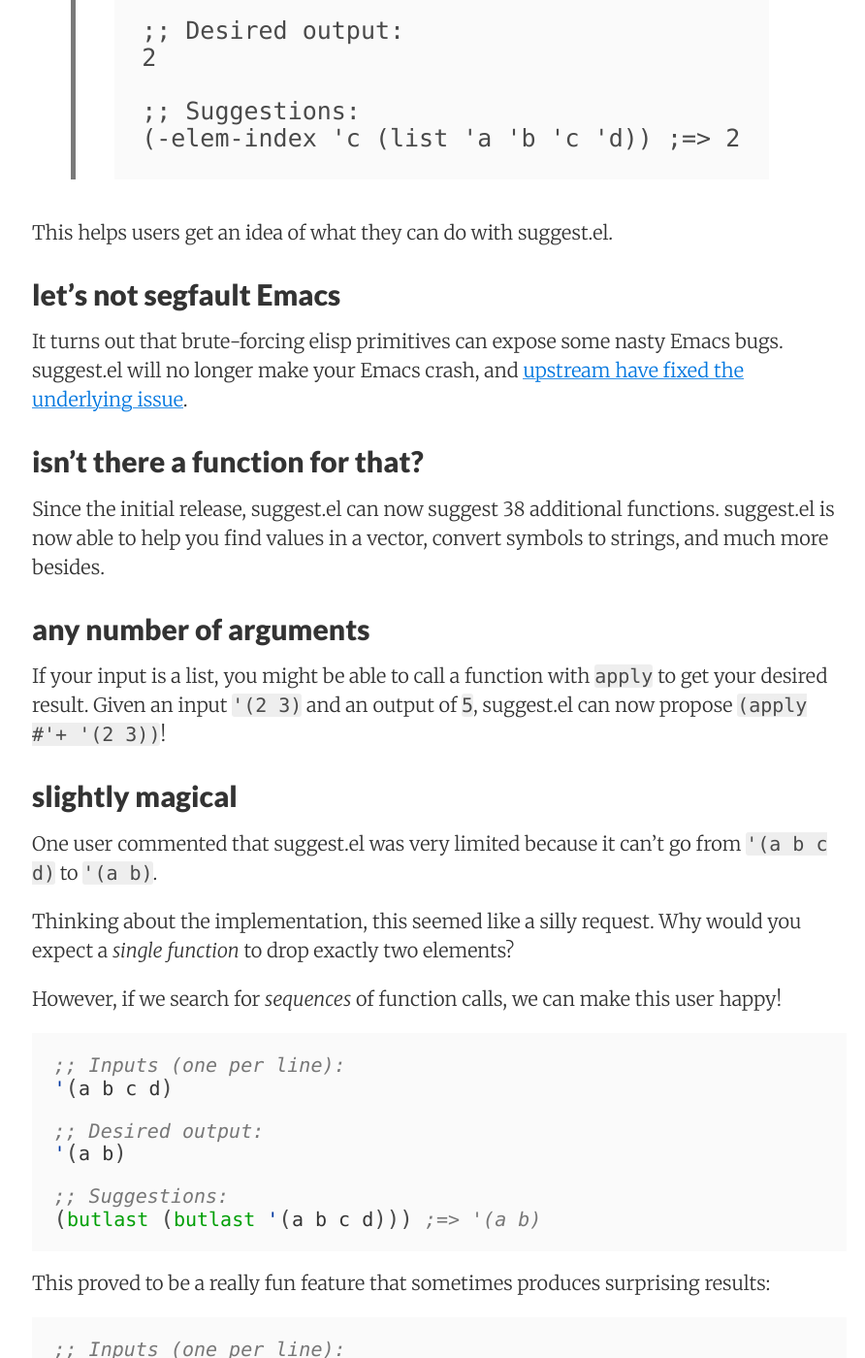
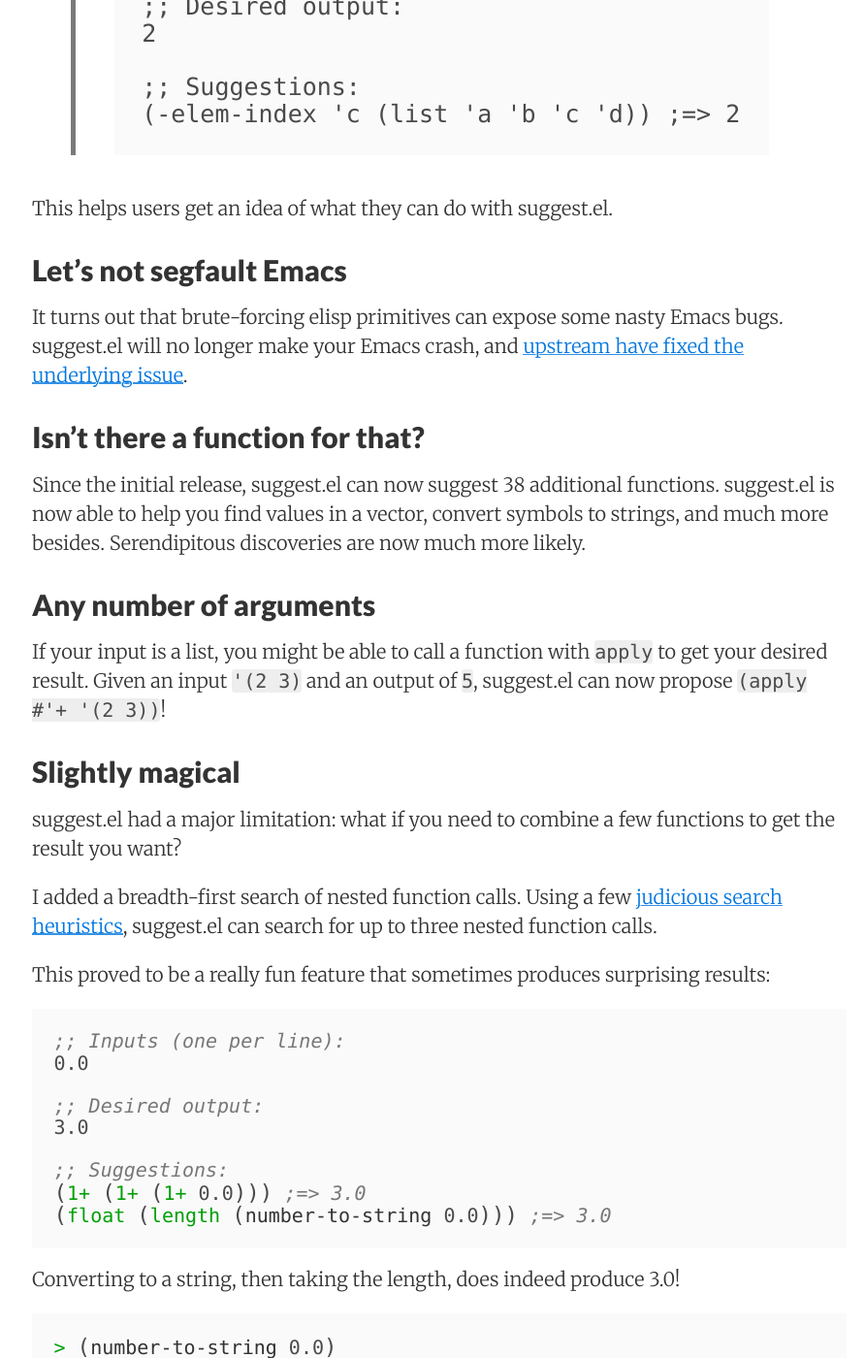
Before and after one commit to Wilfred/wilfred.github.com, a Jekyll site: the page built from _posts/2017-07-02-synthesising-elisp-code.markdown, in a window 1280 px wide and 1400 px high, scrolled down 1171 px. Shown: the whole window at 97% size, without its empty margins (187-1079 px from the left). Built offline with Jekyll 4.4.1, drawn with Linux system fonts in a browser that asks for light colours; nearby versions of some CDN libraries; comment, search, counter and statistics services are not loaded; some of the changed text lies outside the part shown.

Commit message:
Second draft

````diff
--- a/_posts/2017-07-02-synthesising-elisp-code.markdown
+++ b/_posts/2017-07-02-synthesising-elisp-code.markdown
@@ -2,21 +2,21 @@
 layout: post
 title: "Synthesising Elisp Code"
 ---
-
-<blockquote class="twitter-tweet" data-lang="en"><p lang="en" dir="ltr">Just look at this awesome Emacs mode.<br><br>(It&#39;s <a href="https://t.co/wBOvlM0ixK">https://t.co/wBOvlM0ixK</a> and <a href="https://twitter.com/_wilfredh">@_wilfredh</a> did it) <a href="https://t.co/5SV1MgnHJP">pic.twitter.com/5SV1MgnHJP</a></p>&mdash; ☭🚀🐕 Bodil 🐕🚀☭ (@bodil) <a href="https://twitter.com/bodil/status/762770893298950146">August 8, 2016</a></blockquote>
-<script async src="//platform.twitter.com/widgets.js" charset="utf-8"></script>
 
 I've just released v0.3
 of [suggest.el](https://github.com/Wilfred/suggest.el), an Emacs
 package for discovering elisp functions. You supply an example input
 and output, and it makes suggestions.
 
-The initial release was already useful, but v0.3 is now much smarter.
+v0.3 is much smarter, and almost magical in places. Let's take a look.
 
-## what is this, anyway?
+## What is this, anyway?
 
-Communicating what suggest.el does is difficult. Bodil's tweet above
-did a much better job of communicating usage, so I've overhauled the
+<blockquote class="twitter-tweet" data-lang="en"><p lang="en" dir="ltr">Just look at this awesome Emacs mode.<br><br>(It&#39;s <a href="https://t.co/wBOvlM0ixK">https://t.co/wBOvlM0ixK</a> and <a href="https://twitter.com/_wilfredh">@_wilfredh</a> did it) <a href="https://t.co/5SV1MgnHJP">pic.twitter.com/5SV1MgnHJP</a></p>&mdash; ☭🚀🐕 Bodil 🐕🚀☭ (@bodil) <a href="https://twitter.com/bodil/status/762770893298950146">August 8, 2016</a></blockquote>
+<script async src="//platform.twitter.com/widgets.js" charset="utf-8"></script>
+
+Communicating what suggest.el does is difficult. Bodil's tweet did a
+much better job of communicating usage, so I've overhauled the
 README. It's now full of examples like this:
 
 <blockquote>
@@ -35,47 +35,34 @@
 
 This helps users get an idea of what they can do with suggest.el.
 
-## let's not segfault Emacs
+## Let's not segfault Emacs
 
 It turns out that brute-forcing elisp primitives can expose
 some nasty Emacs bugs. suggest.el will no longer make your Emacs
 crash, and
 [upstream have fixed the underlying issue](https://debbugs.gnu.org/cgi/bugreport.cgi?bug=25684).
 
-## isn't there a function for that?
+## Isn't there a function for that?
 
 Since the initial release, suggest.el can now suggest 38 additional
 functions. suggest.el is now able to help you find values in a vector,
-convert symbols to strings, and much more besides.
+convert symbols to strings, and much more besides. Serendipitous
+discoveries are now much more likely.
 
-## any number of arguments
+## Any number of arguments
 
 If your input is a list, you might be able to call a function with
 `apply` to get your desired result. Given an input `'(2 3)` and an
 output of `5`, suggest.el can now propose `(apply #'+ '(2 3))`!
 
-## slightly magical
+## Slightly magical
 
-One user commented that suggest.el was very limited because it can't go
-from `'(a b c d)` to `'(a b)`.
+suggest.el had a major limitation: what if you need to combine a few
+functions to get the result you want?
 
-Thinking about the implementation, this seemed like a silly
-request. Why would you expect a *single function* to drop exactly two
-elements?
-
-However, if we search for *sequences* of function calls, we can make this
-user happy!
-
-```emacs-lisp
-;; Inputs (one per line):
-'(a b c d)
-
-;; Desired output:
-'(a b)
-
-;; Suggestions:
-(butlast (butlast '(a b c d))) ;=> '(a b)
-```
+I added a breadth-first search of nested function calls. Using a few
+[judicious search heuristics](https://github.com/Wilfred/suggest.el/blob/b543b15cbff0d5dfeaebff1f4c9aacab7412a40f/suggest.el#L492-L512),
+suggest.el can search for up to three nested function calls.
 
 This proved to be a really fun feature that sometimes produces
 surprising results:
@@ -104,11 +91,6 @@
 3.0
 ```
 
-suggest.el is doing a breadth-first search of function calls. I've written
-[several search heuristics](https://github.com/Wilfred/suggest.el/blob/b543b15cbff0d5dfeaebff1f4c9aacab7412a40f/suggest.el#L492-L512)
-and found that a depth of three function calls still gives acceptable
-performance.
-
 Sorting results is still an open problem: suggest.el prefers fewer
 function calls with a crude notion of 'simple' functions.
 
@@ -154,13 +136,13 @@
 them away entirely. Time will tell if this macro is worth the
 maintenance.
 
-## outro
-
-suggest.el v0.3 is [available on MELPA](https://melpa.org/#/suggest) and I
-hope it's useful for you.
+## Outro
 
 If you like suggest.el, you'll be blown away
-by [barliman](https://github.com/webyrd/Barliman/). This takes the
+by [Barliman](https://github.com/webyrd/Barliman/). This takes the
 idea of synthesising much much further, and can even generate quines!
 See [this video](https://www.youtube.com/watch?v=er_lLvkklsk) for a
 great demonstration.
+
+suggest.el v0.3 is [available on MELPA](https://melpa.org/#/suggest). If you discover
+some interesting function combinations, I'd love to hear about them!
````
Also changed, not shown: other parts of _posts/2017-07-02-synthesising-elisp-code.markdown (+1 -1 lines).
